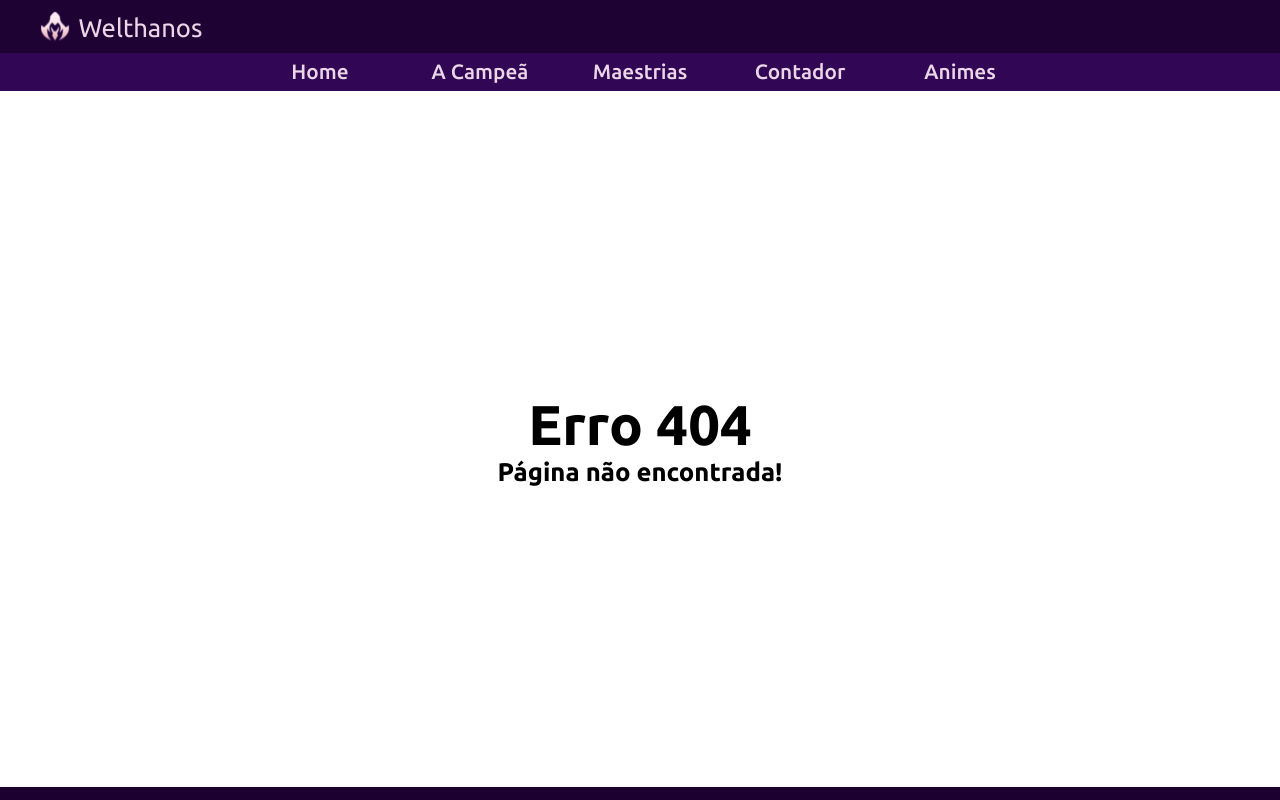
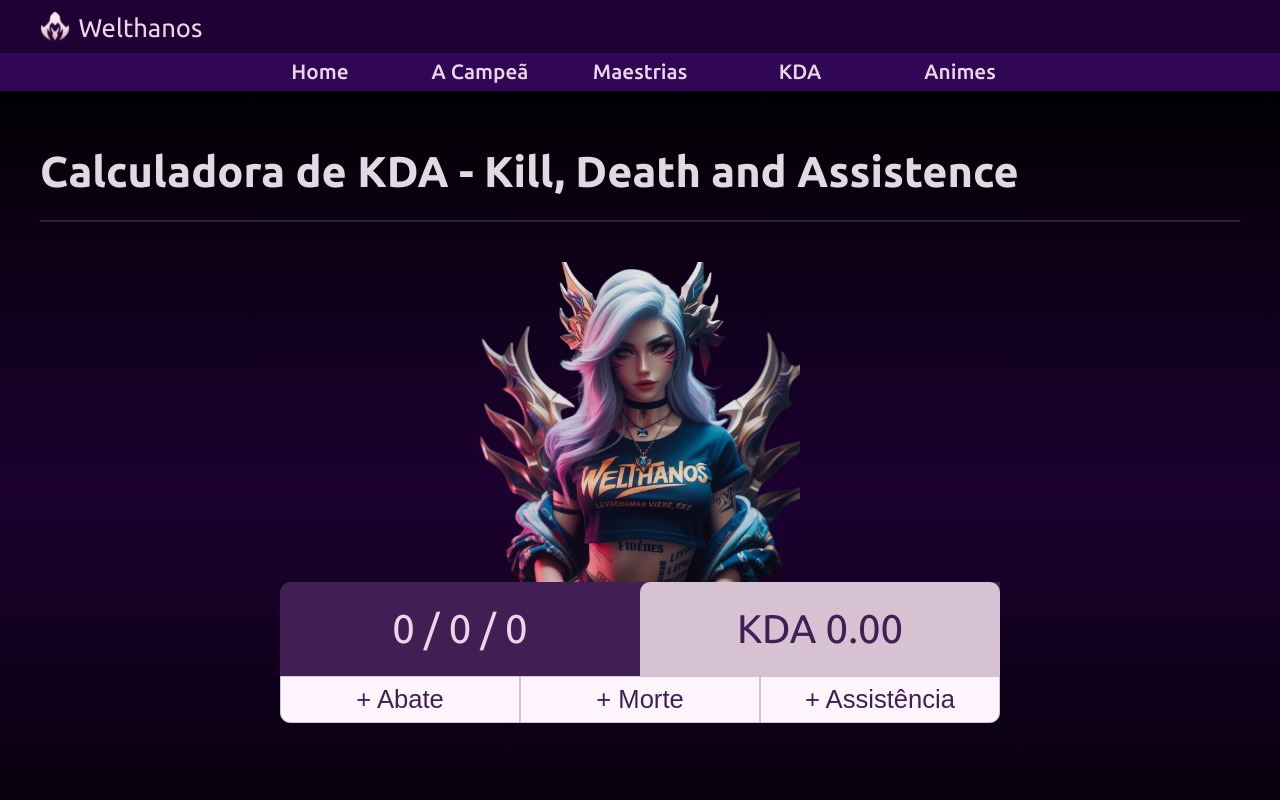
Before and after one commit to Welthanos/vs13-front-01-angular-task-01, an Angular app: page /kda in a window 1280 px wide. Before the commit this address had no page. Shown: the top 800 px of the page. Built offline with nearby package versions, Linux system fonts and the light colour scheme.

Commit message:
refactor: kda page

```diff
--- a/src/app/app.component.html
+++ b/src/app/app.component.html
@@ -4,7 +4,7 @@
     <a routerLink="/" routerLinkActive="active" ariaCurrentWhenActive="page">Home</a>
     <a routerLink="/main" routerLinkActive="active" ariaCurrentWhenActive="page">A Campeã</a>
     <a routerLink="/mastery" routerLinkActive="active" ariaCurrentWhenActive="page">Maestrias</a>
-    <a routerLink="/counter" routerLinkActive="active" ariaCurrentWhenActive="page">Contador</a>
+    <a routerLink="/kda" routerLinkActive="active" ariaCurrentWhenActive="page">KDA</a>
     <a routerLink="/animes" routerLinkActive="active" ariaCurrentWhenActive="page">Animes</a>
   </nav>
 </header>
--- a/src/app/app.component.scss
+++ b/src/app/app.component.scss
@@ -35,7 +35,7 @@ header {
         }
 
         a:hover {
-            background-color: #ffffff21;
+            background-color: #ffffff1a;
             border-radius: 30px;
         }
     }
--- a/src/app/app.routes.ts
+++ b/src/app/app.routes.ts
@@ -1,7 +1,7 @@
 import { Routes } from '@angular/router';
 import { MasteryComponent } from './pages/mastery/mastery.component';
 import { PageNotFoundComponent } from './pages/page-not-found/page-not-found.component';
-import { CounterPageComponent } from './pages/counter-page/counter-page.component';
+import { KDAComponent } from './pages/kda/kda.component';
 import { AnimesComponent } from './pages/animes/animes.component';
 import { HomeComponent } from './pages/home/home.component';
 import { MainComponent } from './pages/main/main.component';
@@ -10,7 +10,7 @@ export const routes: Routes = [
     { path: '', component: HomeComponent },
     { path: 'main', component: MainComponent },
     { path: 'mastery', component: MasteryComponent },
-    { path: 'counter', component: CounterPageComponent },
+    { path: 'kda', component: KDAComponent },
     { path: 'animes', component: AnimesComponent },
     { path: '**', component: PageNotFoundComponent },
 ];
--- a/src/app/layouts/counter/counter.component.scss
+++ b/src/app/layouts/kda-calculator/kda-calculator.component.scss
@@ -6,6 +6,9 @@ section {
         display: flex;
         width: 45rem;
 
+        background-color: rgb(65, 30, 84);
+        border-top-left-radius: 10px;
+
         span {
             width: 100%;
             padding: 1.5rem;
@@ -13,15 +16,13 @@ section {
             color: #ead6e7;
             font-size: 2.5rem;
             text-align: center;
-            background-color: rgb(49, 29, 60);
-
-            border-top-left-radius: 10px;
-            border-top-right-radius: 10px;
         }
 
         #result {
-            color: rgb(74, 43, 91);
+            color: rgb(65, 30, 84);
             background-color: #d6c2d2;
+            border-top-right-radius: 10px;
+            border-top-left-radius: 10px;
         }
     }
 
@@ -32,7 +33,7 @@ section {
         font-weight: 500;
         padding-block: 0.5rem;
         background-color: #fff6fd;
-        color: rgb(74, 43, 91);
+        color: rgb(65, 30, 84);
 
         &:hover {
             opacity: 0.8;
--- a/src/app/pages/counter-page/counter-page.component.html
+++ /dev/null
@@ -1,9 +0,0 @@
-<main>
-    <div class="title">
-        <h1>Contador de KDA - Kill, Death e Assistence</h1>
-    </div>
-    <div class="content">
-            <img src="../../../assets/fanart.png" alt="">
-        <app-counter [(kills)]="kills" [(deaths)]="deaths" [(assistences)]="assistences" [(kda)]="kda"></app-counter>
-    </div>
-</main>
--- a/src/app/pages/counter-page/counter-page.component.ts
+++ /dev/null
@@ -1,16 +0,0 @@
-import { Component } from '@angular/core';
-import { CounterComponent } from '../../layouts/counter/counter.component';
-
-@Component({
-  selector: 'app-counter-page',
-  standalone: true,
-  imports: [CounterComponent],
-  templateUrl: './counter-page.component.html',
-  styleUrl: './counter-page.component.scss'
-})
-export class CounterPageComponent {
-  kda = 0;
-  kills = 0;
-  deaths = 0;
-  assistences = 0;
-}
--- /dev/null
+++ b/src/app/pages/kda/kda.component.html
@@ -0,0 +1,9 @@
+<main>
+    <div class="title">
+        <h1>Calculadora de KDA - Kill, Death and Assistence</h1>
+    </div>
+    <div class="content">
+            <img src="../../../assets/fanart.png" alt="">
+        <app-kda-calculator [(kills)]="kills" [(deaths)]="deaths" [(assistences)]="assistences" [(kda)]="kda"></app-kda-calculator>
+    </div>
+</main>
--- /dev/null
+++ b/src/app/pages/kda/kda.component.ts
@@ -0,0 +1,16 @@
+import { Component } from '@angular/core';
+import { KDACalculatorComponent } from '../../layouts/kda-calculator/kda-calculator.component';
+
+@Component({
+  selector: 'app-kda-page',
+  standalone: true,
+  imports: [KDACalculatorComponent],
+  templateUrl: './kda.component.html',
+  styleUrl: './kda.component.scss'
+})
+export class KDAComponent {
+  kda = 0;
+  kills = 0;
+  deaths = 0;
+  assistences = 0;
+}
```
Also changed, not shown: src/app/layouts/kda-calculator/kda-calculator.component.ts (renamed from src/app/layouts/counter/counter.component.ts, +4 -4 lines), src/app/layouts/kda-calculator/kda-calculator.component.html (renamed from src/app/layouts/counter/counter.component.html), src/app/pages/kda/kda.component.scss (renamed from src/app/pages/counter-page/counter-page.component.scss).
